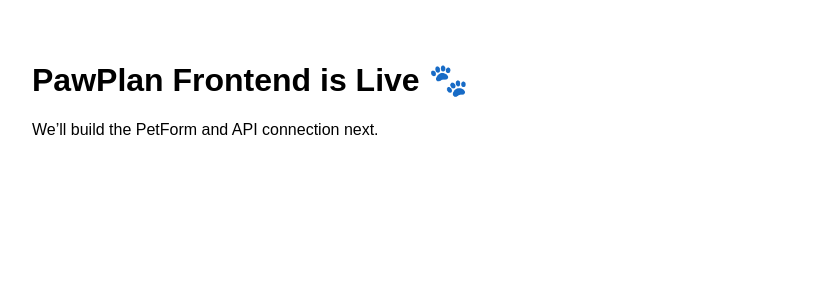
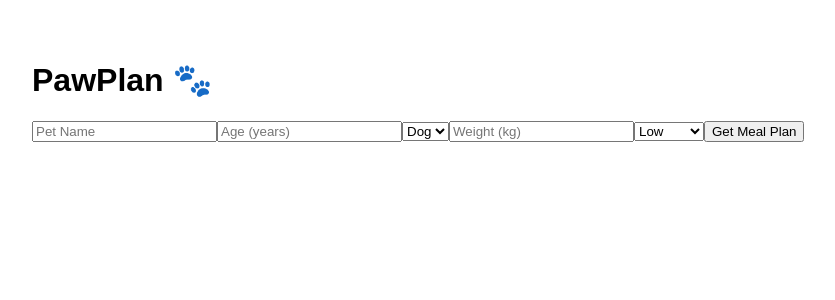
Before and after one commit to SarkadiKristofBence/pawplan-web, a React (Vite) app: page / in a window 1280 px wide. Shown: the top 300 px of the page, without its empty margins (8-843 px from the left). Built offline with nearby package versions, Linux system fonts and the light colour scheme.

Commit message:
Update App.tsx

```diff
--- a/src/App.tsx
+++ b/src/App.tsx
@@ -1,10 +1,11 @@
 import React from 'react'
+import PetForm from './components/PetForm'
 
 function App() {
   return (
     <div style={{ padding: '2rem', fontFamily: 'Arial, sans-serif' }}>
-      <h1>PawPlan Frontend is Live 🐾</h1>
-      <p>We’ll build the PetForm and API connection next.</p>
+      <h1>PawPlan 🐾</h1>
+      <PetForm />
     </div>
   )
 }
```
